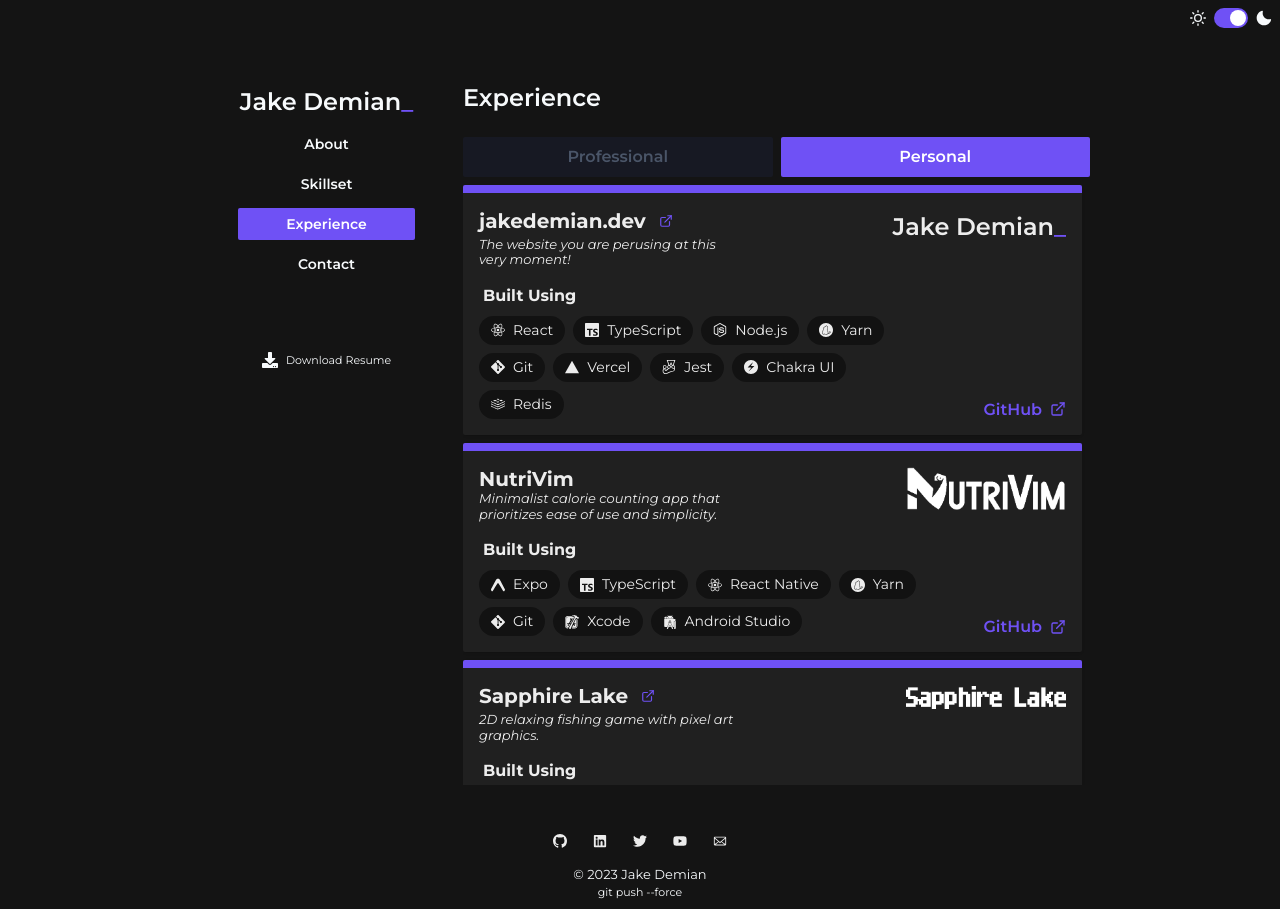
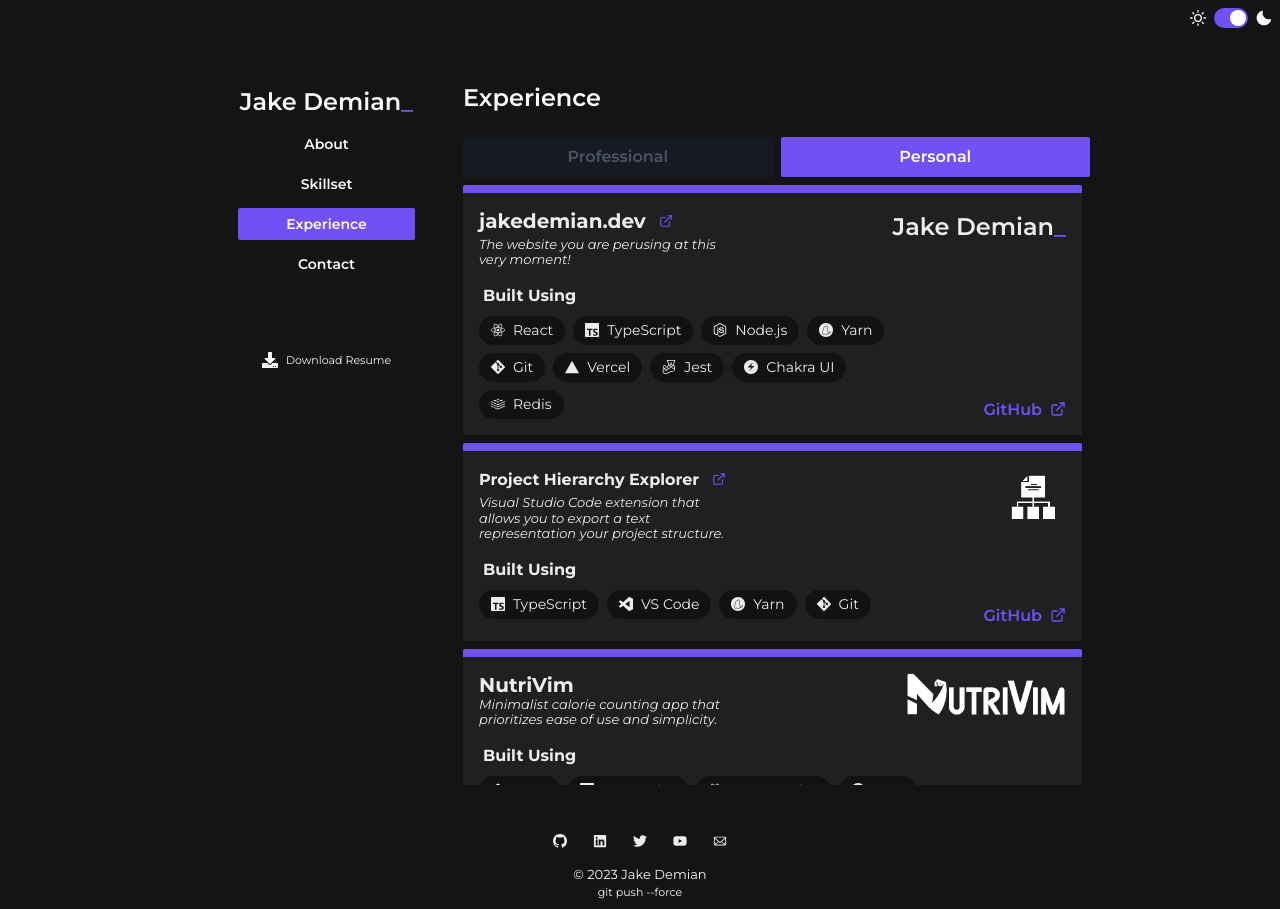
Before and after one commit to jakedemian/jake-personal-website, a React (Create React App) app: page /experience in a window 1280 px wide. Both pictures are taken after a click on the tab "Personal". Built offline with nearby package versions, Linux system fonts and the light colour scheme.

Commit message:
Added Project Hierarchy Eexplorer to Projects (#30)

```diff
--- a/src/Routes/About/JsonSection.tsx
+++ b/src/Routes/About/JsonSection.tsx
@@ -149,7 +149,7 @@
     "space! 🚀",
     "playing video games"
   ],
-  "numOfTimesWatchedSuperbad": 38,
+  "numOfTimesWatchedSuperbad": 39,
 `}
           {`  "approxNumOfSandwichesEaten": ${Math.floor(getExactAge() * 365)}
 `}
--- a/src/Routes/Experience/Chip.tsx
+++ b/src/Routes/Experience/Chip.tsx
@@ -1,33 +1,9 @@
 import React from 'react';
 import { HStack, Text } from '@chakra-ui/react';
-import * as Icons from 'react-icons/si';
 import { IconType } from 'react-icons';
 
 import { useIsDark } from 'src/hooks/useIsDark';
-
-export const ChipIconMap = {
-  React: Icons.SiReact,
-  TypeScript: Icons.SiTypescript,
-  'Node.js': Icons.SiNodedotjs,
-  Yarn: Icons.SiYarn,
-  Git: Icons.SiGit,
-  Vercel: Icons.SiVercel,
-  Jest: Icons.SiJest,
-  Expo: Icons.SiExpo,
-  'React Native': Icons.SiReact,
-  Xcode: Icons.SiXcode,
-  'Android Studio': Icons.SiAndroidstudio,
-  'Chakra UI': Icons.SiChakraui,
-  Unity: Icons.SiUnity,
-  '.NET': Icons.SiDotnet,
-  Aseprite: Icons.SiAseprite,
-  npm: Icons.SiNpm,
-  JavaScript: Icons.SiJavascript,
-  'C#': Icons.SiCsharp,
-  HTML5: Icons.SiHtml5,
-  CSS3: Icons.SiCss3,
-  Redis: Icons.SiRedis,
-};
+import { ChipIconMap } from 'src/Routes/Experience/ChipIconMap';
 
 type ChipProps = {
   name: string;
--- /dev/null
+++ b/src/Routes/Experience/ChipIconMap.ts
@@ -0,0 +1,26 @@
+import * as Icons from 'react-icons/si';
+
+export const ChipIconMap = {
+  React: Icons.SiReact,
+  TypeScript: Icons.SiTypescript,
+  'Node.js': Icons.SiNodedotjs,
+  Yarn: Icons.SiYarn,
+  Git: Icons.SiGit,
+  Vercel: Icons.SiVercel,
+  Jest: Icons.SiJest,
+  Expo: Icons.SiExpo,
+  'React Native': Icons.SiReact,
+  Xcode: Icons.SiXcode,
+  'Android Studio': Icons.SiAndroidstudio,
+  'Chakra UI': Icons.SiChakraui,
+  Unity: Icons.SiUnity,
+  '.NET': Icons.SiDotnet,
+  Aseprite: Icons.SiAseprite,
+  npm: Icons.SiNpm,
+  JavaScript: Icons.SiJavascript,
+  'C#': Icons.SiCsharp,
+  HTML5: Icons.SiHtml5,
+  CSS3: Icons.SiCss3,
+  Redis: Icons.SiRedis,
+  'VS Code': Icons.SiVisualstudiocode,
+};
--- a/src/Routes/Experience/Personal.tsx
+++ b/src/Routes/Experience/Personal.tsx
@@ -32,6 +32,20 @@
             'Chakra UI',
             'Redis',
           ],
+        }}
+      />
+      <PersonalCard
+        {...{
+          projectName: 'Project Hierarchy Explorer',
+          logo: { path: '/img/project-hierarchy-explorer-logo.png' },
+          linkHref:
+            'https://marketplace.visualstudio.com/items?itemName=jake-demian.project-hierarchy-explorer',
+          linkAriaLabel: 'Link to download Project Hierachy Explorer extension',
+          shortDescription:
+            'Visual Studio Code extension that allows you to export a text representation your project structure.',
+          githubLink:
+            'https://github.com/jakedemian/project-hierarchy-explorer',
+          chips: ['TypeScript', 'VS Code', 'Yarn', 'Git'],
         }}
       />
       <PersonalCard
--- a/src/Routes/Experience/PersonalCard.tsx
+++ b/src/Routes/Experience/PersonalCard.tsx
@@ -16,8 +16,9 @@
 import { ExternalLinkIcon } from '@chakra-ui/icons';
 
 import { useIsDark } from 'src/hooks/useIsDark';
-import { Chip, ChipIconMap } from 'src/Routes/Experience/Chip';
+import { Chip } from 'src/Routes/Experience/Chip';
 import { NonEmptyArray } from 'src/common/types';
+import { ChipIconMap } from 'src/Routes/Experience/ChipIconMap';
 
 interface PathLogo {
   path: string;
@@ -67,7 +68,11 @@
             gap={{ base: 0, lg: 8 }}
           >
             <Box whiteSpace="nowrap" w={{ base: '50%', lg: '45%' }}>
-              <Text fontSize={20} fontWeight={700} lineHeight={1.2}>
+              <Text
+                fontSize={projectName.length > 16 ? 16 : 20}
+                fontWeight={700}
+                lineHeight={1.2}
+              >
                 {projectName}
                 {linkHref && linkAriaLabel && (
                   <IconButton
```
Also changed, not shown: public/img/project-hierarchy-explorer-logo.png (added).
